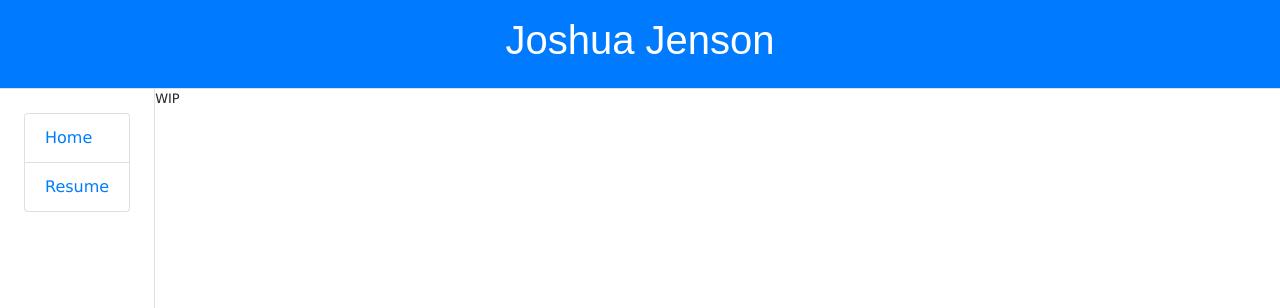
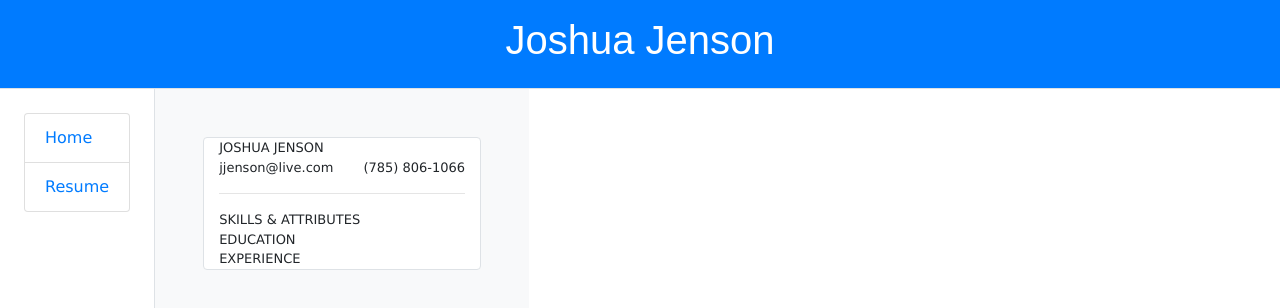
Before and after one commit to joshualouisjenson/playground, an Angular app: page /resume in a window 1280 px wide. Shown: the top 308 px of the page. Built offline with nearby package versions, Linux system fonts and the light colour scheme.

Commit message:
- Resume models

```diff
--- a/src/app/pages/resume/resume.component.html
+++ b/src/app/pages/resume/resume.component.html
@@ -1 +1,40 @@
-WIP
+<article class="p-5 flex-fill bg-light">
+    <div class="d-block border rounded bg-white container">
+        <section class="resume-info">
+            <div class="row">
+                <div class="col resume-name">{{resume.Name}}</div>
+            </div>
+            <div class="row">
+                <div class="col resume-role">{{resume.Role}}</div>
+            </div>
+            <div class="row">
+                <div class="col resume-contact">{{resume.Email}}</div>
+                <div class="col resume-contact">{{resume.Phone}}</div>
+            </div>
+        </section>
+        <hr>
+        <section>
+            <aside>
+                SKILLS & ATTRIBUTES
+            </aside>
+            <div class="container">
+                <div *ngFor="let skill of skills" class="row">{{skill}}</div>
+            </div>
+        </section>
+
+        <section>
+            <aside>
+                EDUCATION
+            </aside>
+            <div class="container">
+            </div>
+        </section>
+        <section>
+            <aside>
+                EXPERIENCE
+            </aside>
+            <div class="container">
+            </div>
+        </section>
+    </div>
+</article>
--- a/src/app/pages/resume/resume.component.ts
+++ b/src/app/pages/resume/resume.component.ts
@@ -1,15 +1,24 @@
-import { Component, OnInit } from '@angular/core';
+import { Component, Input, OnInit } from '@angular/core';
+import { ResumeModel } from 'src/app/shared/models/resume.model';
 
 @Component({
-  selector: 'jj-resume',
-  templateUrl: './resume.component.html',
-  styleUrls: ['./resume.component.scss']
+    selector: 'jj-resume',
+    templateUrl: './resume.component.html',
+    styleUrls: ['./resume.component.scss']
 })
 export class ResumeComponent implements OnInit {
+    @Input() resume: ResumeModel;
 
-  constructor() { }
-
-  ngOnInit() {
-  }
-
+    // For lack of better abstraction...
+    ngOnInit() {
+        this.resume = {
+            Name: 'JOSHUA JENSON',
+            Email: 'jjenson@live.com',
+            Phone: '(785) 806-1066',
+            Skills: [],
+            Languages: [],
+            Education: [],
+            Experience: []
+        }
+    }
 }
--- /dev/null
+++ b/src/app/shared/models/resume.model.ts
@@ -0,0 +1,20 @@
+export class ResumeModel {
+    Name: string;
+    Email: string;
+    Phone: string;
+    Skills: Array<string>;
+    Languages: Array<string>;
+    Education: Array<{
+        DegreeType: 'Bachelors' | 'Associates' | 'Masters' | 'Ph.D.';
+        University: string;
+        School: string;
+        GraduationDate: string | Date;
+        Focuses: Array<string>
+    }>
+    Experience: Array<{
+        Company: string;
+        Date: string | [Date, Date];
+        Position: string;
+        Duties: Array<string>;
+    }>;
+}
```
